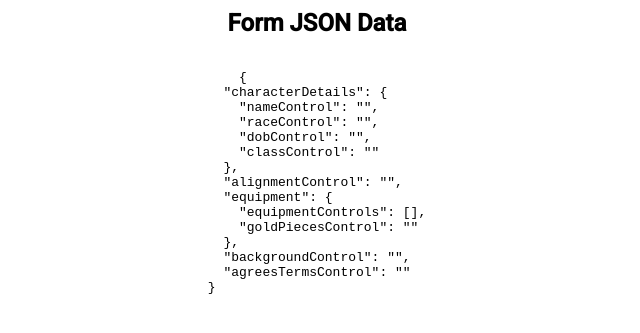
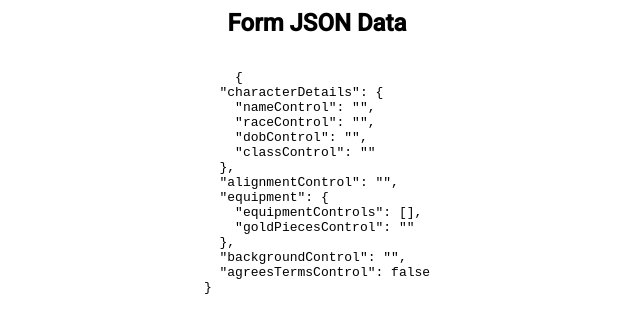
Before and after one commit to coreybigboi/adventurerCreator, an Angular app: page /create in a window 1280 px wide. Shown: the part 1290-1623 px from the top of the page, without its empty margins (323-963 px from the left). Built offline with nearby package versions, Linux system fonts and the light colour scheme.

Commit message:
links up rest of form controls

```diff
--- a/src/app/pages/create-adventurer/create-adventurer.component.html
+++ b/src/app/pages/create-adventurer/create-adventurer.component.html
@@ -28,7 +28,7 @@
         </mat-form-field>
         <br>
         <label id="class-radio-label">Choose your class</label>
-        <mat-radio-group class="radio-column" aria-labelledby="class-radio-label" color="primary">
+        <mat-radio-group class="radio-column" aria-labelledby="class-radio-label" color="primary" formControlName="classControl">
           <mat-radio-button value="fighter">Fighter</mat-radio-button>
           <mat-radio-button value="rogue">Rogue</mat-radio-button>
           <mat-radio-button value="warlock">Warlock</mat-radio-button>
@@ -40,7 +40,7 @@
       <div class="form-submodule">
         <h2>Alignment</h2>
         <label id="alignment-radio-label">Choose your alignment</label>
-        <mat-radio-group class="radio-column" aria-labelledby="alignment-radio-label" color="primary">
+        <mat-radio-group class="radio-column" aria-labelledby="alignment-radio-label" color="primary" formControlName="alignmentControl">
           <mat-radio-button value="lawful-good">Lawful Good</mat-radio-button>
           <mat-radio-button value="neutral-good">Neutral Good</mat-radio-button>
           <mat-radio-button value="chaotic-good">Chaotic Good</mat-radio-button>
--- a/src/app/pages/create-adventurer/create-adventurer.component.ts
+++ b/src/app/pages/create-adventurer/create-adventurer.component.ts
@@ -47,7 +47,7 @@ export class CreateAdventurerComponent {
       goldPiecesControl: [''],
     }),
     backgroundControl: [''],
-    agreesTermsControl: [''],
+    agreesTermsControl: [false],
   });
 
   get equipmentControls() {
```
